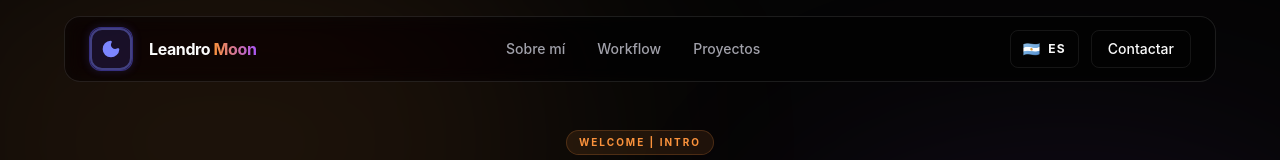
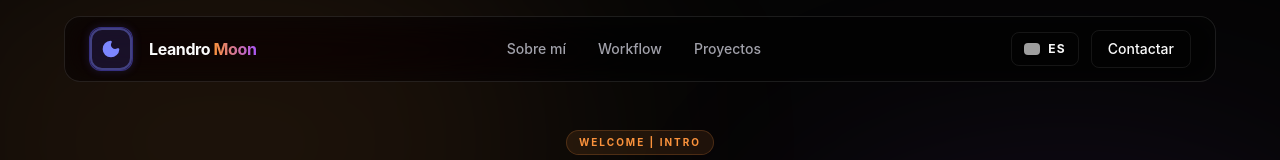
Before and after one commit to leanmoondesign-arch/portfolio, a React (Vite) app: page / in a window 1280 px wide. Shown: the top 160 px of the page. Built offline with nearby package versions, Linux system fonts and the light colour scheme; grey boxes are pictures that could not be loaded.

Commit message:
Fix: replace emoji flags with SVGs for Windows compatibility, enhance navbar blur effect

```diff
--- a/src/components/layout/Navbar.tsx
+++ b/src/components/layout/Navbar.tsx
@@ -138,7 +138,7 @@ export const Navbar = () => {
                     transition={{ duration: 0.2 }}
                     className="flex items-center gap-2"
                   >
-                    <span className="text-sm">🇦🇷</span>
+                    <img src="https://flagcdn.com/ar.svg" width="16" alt="Argentina" className="rounded-sm shadow-sm" />
                     <span className="text-xs font-bold text-primary tracking-widest">ES</span>
                   </motion.div>
                 ) : (
@@ -150,7 +150,7 @@ export const Navbar = () => {
                     transition={{ duration: 0.2 }}
                     className="flex items-center gap-2"
                   >
-                    <span className="text-sm">🇺🇸</span>
+                    <img src="https://flagcdn.com/us.svg" width="16" alt="United States" className="rounded-sm shadow-sm" />
                     <span className="text-xs font-bold text-primary tracking-widest">EN</span>
                   </motion.div>
                 )}
--- a/src/index.css
+++ b/src/index.css
@@ -78,8 +78,8 @@
 
   .navbar-glass {
     background-color: var(--glass-bg);
-    backdrop-filter: blur(8px) saturate(180%) contrast(110%) brightness(1.1);
-    -webkit-backdrop-filter: blur(8px) saturate(180%) contrast(110%) brightness(1.1);
+    backdrop-filter: blur(16px) saturate(180%) contrast(110%) brightness(1.1);
+    -webkit-backdrop-filter: blur(16px) saturate(180%) contrast(110%) brightness(1.1);
     border: 1px solid var(--glass-border);
     transition: all 0.5s ease;
   }
```
